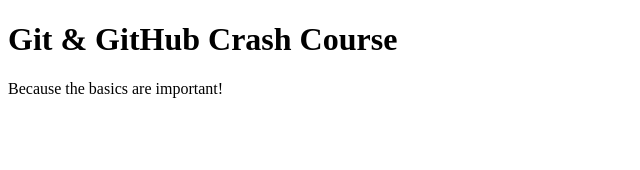
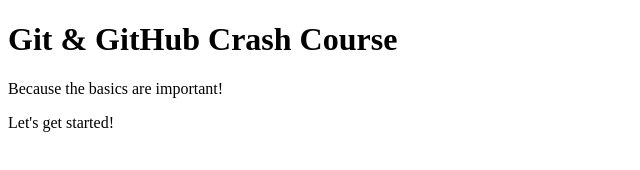
Before and after one commit to Rorschak84/github_action_course, a plain HTML site: page index.html in a window 1280 px wide. Shown: the whole page, without its empty margins (0-640 px from the left). Drawn offline with Linux system fonts and the light colour scheme.

Commit message:
Second Commit

```diff
--- a/index.html
+++ b/index.html
@@ -9,5 +9,6 @@
   <body>
     <h1>Git & GitHub Crash Course</h1>
     <p>Because the basics are important!</p>
+    <p>Let's get started!</p>
   </body>
 </html>
```
